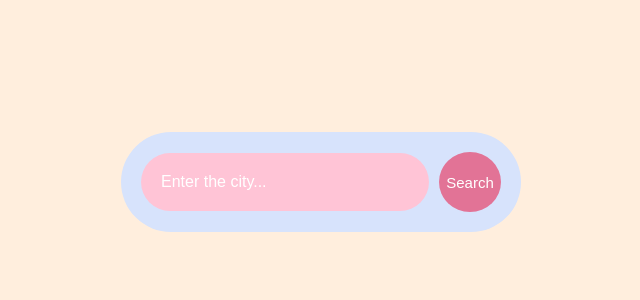
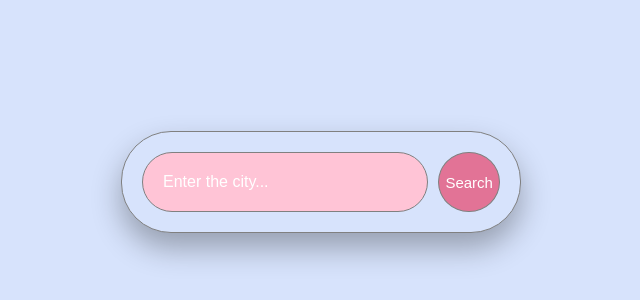
Before and after one commit to HafsaUsmani990/Weather-App-js, a plain HTML site: page index.html in a window 1280 px wide. Shown: the part 218-518 px from the top of the page, without its empty margins (319-959 px from the left). Drawn offline with Linux system fonts and the light colour scheme.

Commit message:
Update style.css

```diff
--- a/style.css
+++ b/style.css
@@ -5,7 +5,7 @@
     font-family: 'poppins', sans-serif;
 }
 body{
-    background-color: #ffeedd;
+    background-color: #d7e3fc;
     display: grid;
     place-items: center;
     min-height:100vh;
@@ -16,6 +16,8 @@ body{
     background-color: #d7e3fc;
     padding: 20px;
     border-radius: 50px;
+    box-shadow: 0px 15px 30px rgba(0,0,0,0.3);
+    border: 1px solid grey;
 }
 .weather-box{
     display: flex;
@@ -32,6 +34,7 @@ input{
     border-radius: 30px;
     font-size: 16px;
     font-weight: 500;
+    border: 1px solid grey;
 }
 button {
     width: 65px;
@@ -46,6 +49,8 @@ button {
     text-align: center;
     cursor: pointer;
     padding: 0;
+    border: 1px solid grey;
+
 }
 button:hover{
     background-color:#ffc4d6;
@@ -77,5 +82,5 @@ img{
     height: 200px;
 }
 .weather-icon{
-    margin: 6px;
+    margin:6px;
 }
```
